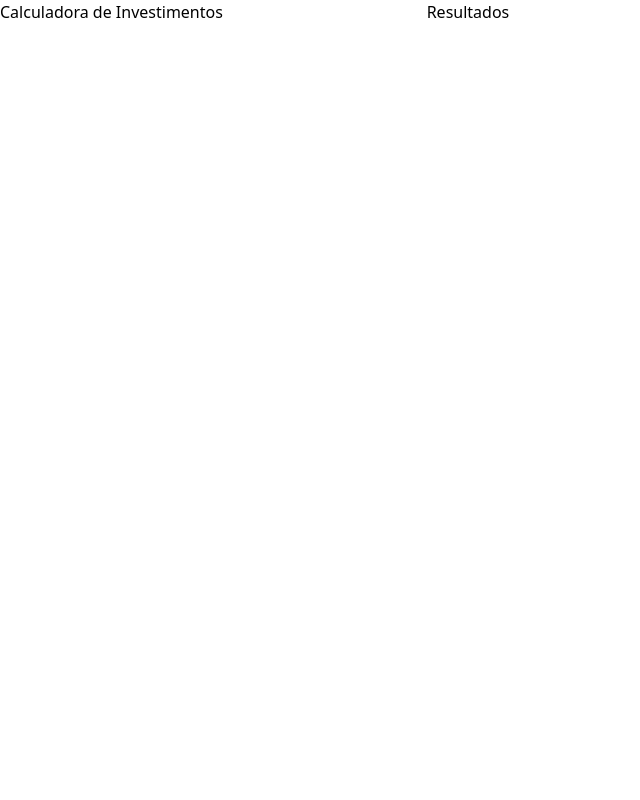
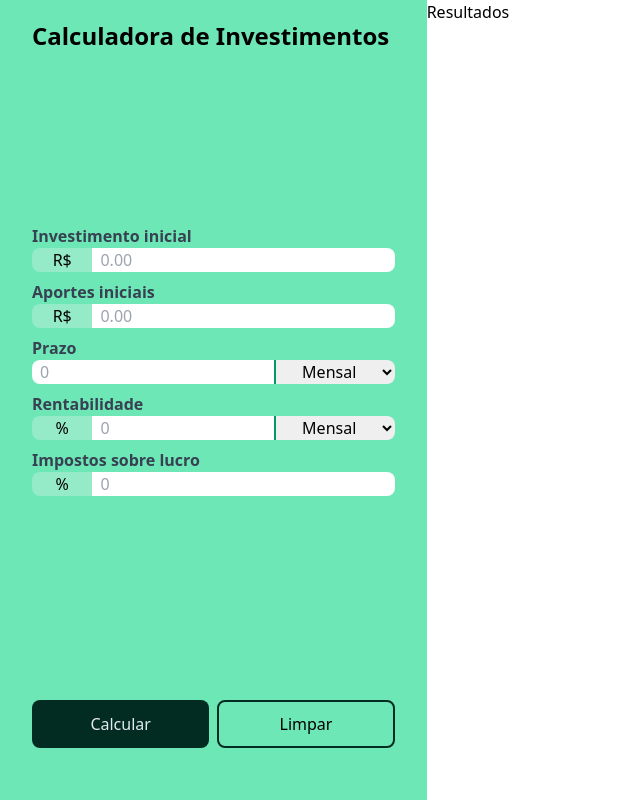
Before and after one commit to victormanuelLR/Calculadora-Investimentoss, a website built with Vite: page index.html in a window 1280 px wide. Shown: the whole page, without its empty margins (0-640 px from the left). Built offline with nearby package versions, Linux system fonts and the light colour scheme.

Commit message:
começando a preparar o código para calcular os investimentos

```diff
--- a/index.html
+++ b/index.html
@@ -1,5 +1,5 @@
 <!doctype html>
-<html lang="en">
+<html lang="pt-br">
   <head>
     <meta charset="UTF-8" />
     <link rel="stylesheet" href="style.css">
@@ -7,10 +7,110 @@
     <title>Calculadora de Investimentos Impressionadora</title>
   </head>
   <body class="grid grid-cols-3 grid-rows-2 h-dvh">
-    <aside class="row-span-3">
-      <h1>Calculadora de Investimentos</h1>
+    <aside class="flex flex-col justify-between row-span-3 bg-emerald-300 py-5 px-2">
+      <h1 class="text-2xl font-bold px-6">Calculadora de Investimentos</h1>
 
+      <form class="w-full">
+        <div class="flex w-full flex-col px-6 my-2">
+          <label for="starting-amount" class="font-bold text-gray-700"
+          >Investimento inicial</label>
+
+          <div class="flex">
+            <input type="text"
+            class="w-1/6 text-center rounded-l-lg" value="R$"
+            disabled>
+
+            <input
+            type="text"
+            class="w-5/6 rounded-r-lg px-2"
+            id="starting-amount"
+            placeholder="0.00">
+          </div>
+        </div>
+
+        <div
+          class="flex w-full flex-col px-6 my-2">
+          <label for="aditional-contribution" class="font-bold text-gray-700"
+          >Aportes iniciais</label>
+
+          <div class="flex">
+            <input type="text"
+            class="w-1/6 text-center rounded-l-lg" value="R$"
+            disabled>
+
+            <input type="text"
+            class="w-5/6 rounded-r-lg px-2" id="aditional-contribution"
+            placeholder="0.00">
+          </div>
+        </div>
+
+        <div class="flex w-full flex-col px-6 my-2">
+          <label for="time-amount" class="font-bold text-gray-700">Prazo</label>
+
+          <div class="flex">
+            <input
+            type="text"
+            class="w-2/3 rounded-l-lg px-2"
+            id="time-amount"
+            placeholder="0">
+
+             <select
+             class="w-1/3 rounded-r-lg  border-l-2 border-emerald-600 text-center hover:bg-emerald-950 hover:text-slate-200" id="time-amount-period">
+              <option value="monthly">Mensal</option>
+              <option value="yearly">Anual</option>
+             </select>
+          </div>
+        </div>
+
+        <div class="flex w-full flex-col px-6 my-2">
+          <label for="return-rate" class="font-bold text-gray-700">Rentabilidade</label>
+
+          <div class="flex">
+            <input type="text"
+            class="w-1/6 text-center rounded-l-lg" value="%"
+            disabled>
+
+            <input
+             type="text"
+             class="w-1/2 px-2"
+             id="return-rate"
+             placeholder="0">
+
+             <select class="w-1/3 rounded-r-lg  border-l-2 border-emerald-600 text-center hover:bg-emerald-950 hover:text-slate-200" id="evaluation-period">
+              <option value="monthly">Mensal</option>
+              <option value="yearly">Anual</option>
+             </select>
+          </div>
+        </div>
+
+        <div class="flex w-full flex-col px-6 my-2">
+          <label for="tax-rate" class="font-bold text-gray-700">Impostos sobre lucro</label>
+
+          <div class="flex">
+            <input
+             type="text"
+             class="w-1/6 text-center rounded-l-lg" value="%"
+             disabled>
+
+            <input
+             type="text"
+             class="w-5/6 rounded-r-lg px-2"
+             id="tax-rate"
+             placeholder="0">
+          </div>
+        </div>
+      </form>
+
+      <div class="flex h-12 px-6 my-8 w-full gap-2">
+        <button
+        class="w-1/2 rounded-lg bg-emerald-950 text-slate-200 hover:bg-emerald-800"
+        >Calcular</button>
+        <button
+        class="w-1/2 rounded-lg hover:bg-emerald-500 border-2 border-emerald-950"
+        >Limpar</button>
+      </div>
     </aside>
+
     <main class="col-span-2 row-span-3">
       <p>Resultados</p>
     </main>
--- /dev/null
+++ b/src/investmentGoals.js
@@ -0,0 +1,12 @@
+function convertToMonthlyReturnRate(yearlyReturnRate) {
+  return yearlyReturnRate ** (1 / 12);
+}
+
+function genarateReturnsArray(
+  startingAmount = 0,
+  timeHorizon = 0,
+  timePeriod = "monthly",
+  monthlyContribution = 0,
+  returRate = 0,
+  returnTimeFrame = "monthly"
+) {}
```
Also changed, not shown: main.js (added).
